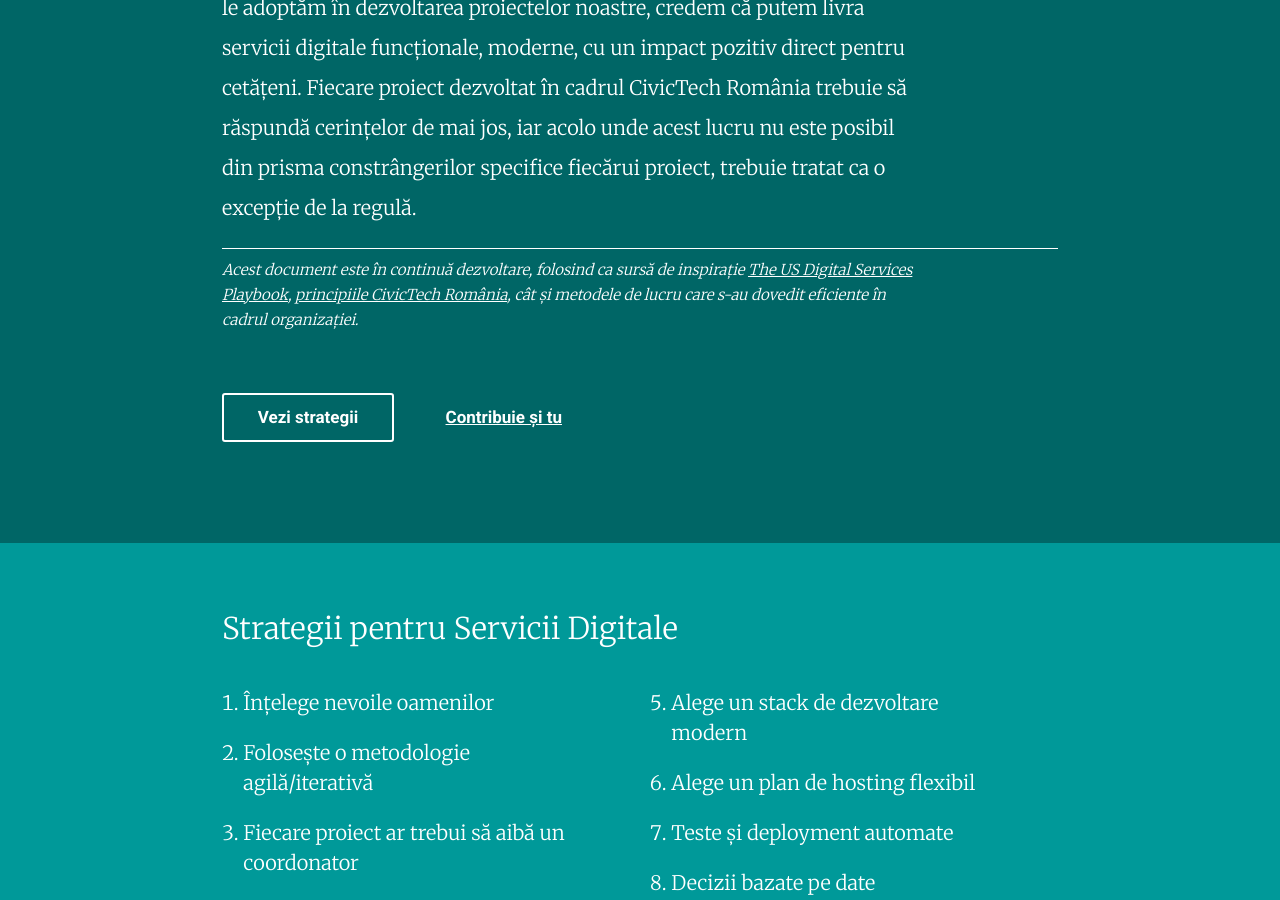
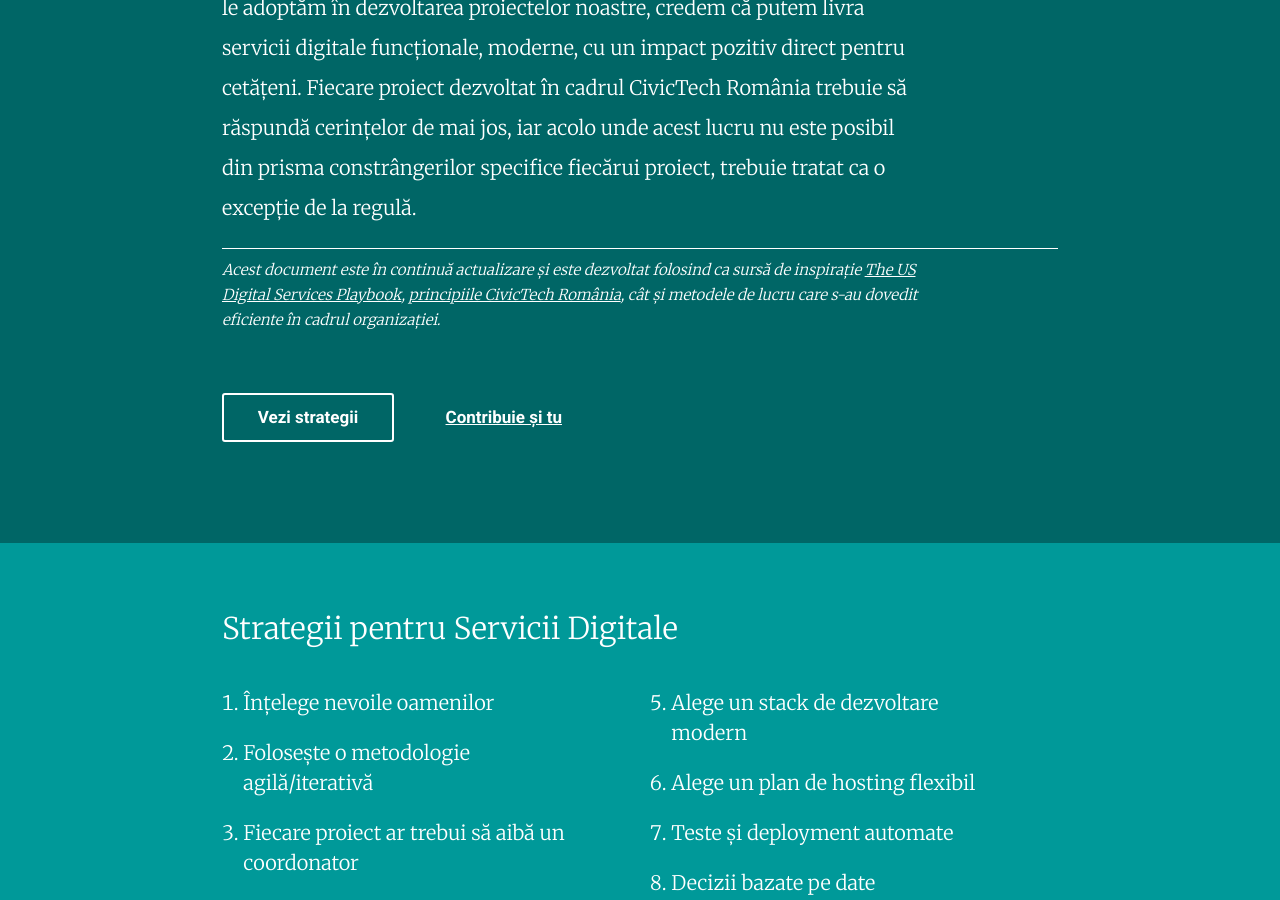
Before and after one commit to itccsro/playbook, a Jekyll site: the page built from index.html, in a window 1280 px wide and 900 px high, scrolled down 575 px. Built offline with Jekyll 4.4.1, drawn with Linux system fonts in a browser that asks for light colours.

Commit message:
Update introduction.md

```diff
--- a/_includes/introduction.md
+++ b/_includes/introduction.md
@@ -5,4 +5,4 @@ CivicTech România este comunitatea celor care lucrează împreună ca să moder
 România este pe ultimul loc în Europa în ceea ce privește [gradul de utilizare al serviciilor publice digitale către cetățeni](http://bit.ly/2rpJXPR). Prin strategiile pe care le adoptăm în dezvoltarea proiectelor noastre, credem că putem livra servicii digitale funcționale, moderne, cu un impact pozitiv direct pentru cetățeni. Fiecare proiect dezvoltat în cadrul CivicTech România trebuie să răspundă cerințelor de mai jos, iar acolo unde acest lucru nu este posibil din prisma constrângerilor specifice fiecărui proiect, trebuie tratat ca o excepție de la regulă.
 
 ***
-*Acest document este în continuă dezvoltare, folosind ca sursă de inspirație [The US Digital Services Playbook](https://playbook.cio.gov/), [principiile CivicTech România](https://civictech.ro/cine-suntem#principii), cât și metodele de lucru care s-au dovedit eficiente în cadrul organizației.*
+*Acest document este în continuă actualizare și este dezvoltat folosind ca sursă de inspirație [The US Digital Services Playbook](https://playbook.cio.gov/), [principiile CivicTech România](https://civictech.ro/cine-suntem#principii), cât și metodele de lucru care s-au dovedit eficiente în cadrul organizației.*
```
